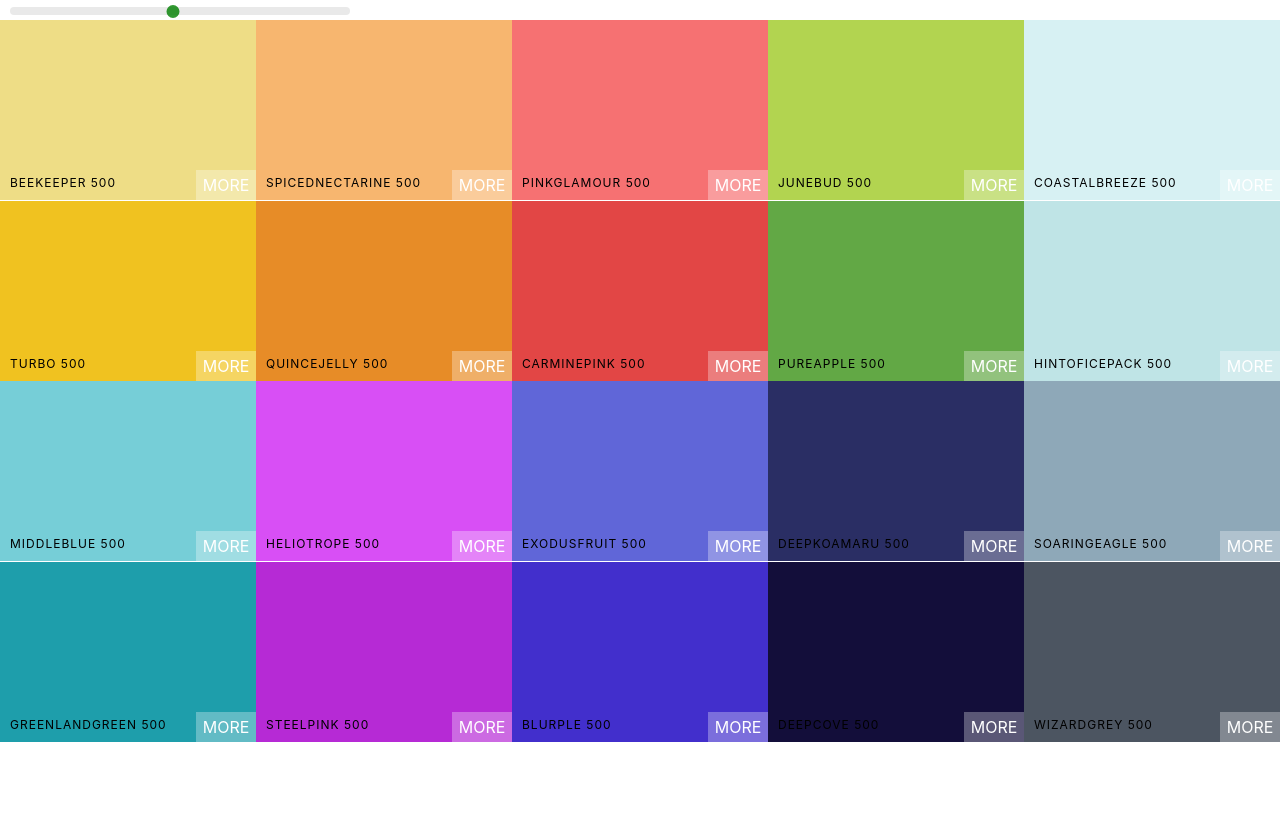
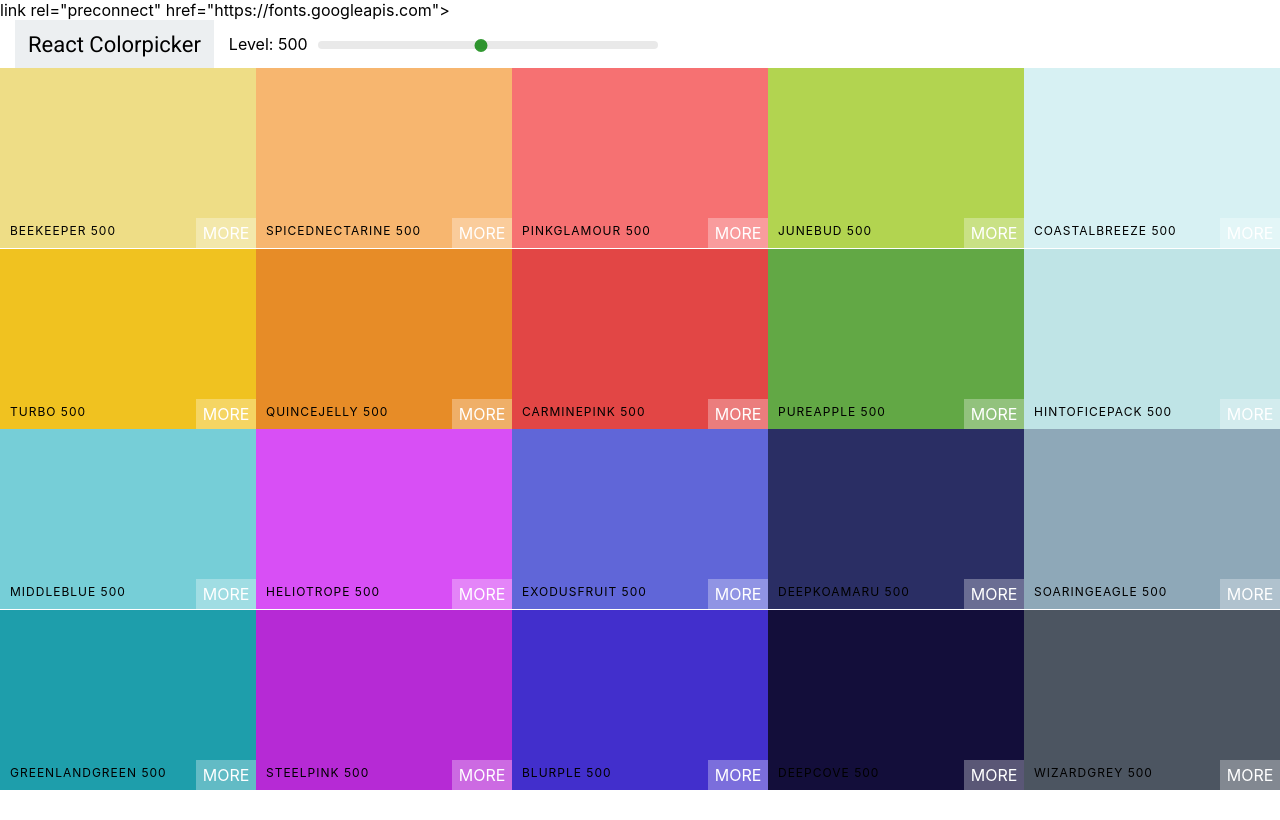
Before and after one commit to jorlar/Color_Palettes, a React (Create React App) app in the folder colors-app/: page / in a window 1280 px wide. Built offline with nearby package versions, Linux system fonts and the light colour scheme.

Commit message:
:art: Added Navbar and Font

```diff
--- a/colors-app/public/index.html
+++ b/colors-app/public/index.html
@@ -8,6 +8,12 @@
     <meta
       name="description"
       content="Web site created using create-react-app"
+    />
+    link rel="preconnect" href="https://fonts.googleapis.com">
+    <link rel="preconnect" href="https://fonts.gstatic.com" crossorigin />
+    <link
+      href="https://fonts.googleapis.com/css2?family=Roboto&display=swap"
+      rel="stylesheet"
     />
     <link rel="apple-touch-icon" href="%PUBLIC_URL%/logo192.png" />
     <!--
--- /dev/null
+++ b/colors-app/src/Navbar.css
@@ -0,0 +1,50 @@
+.Navbar {
+    display: flex;
+    align-items: center;
+    justify-content: flex-start;
+    height: 6vh;
+}
+
+.logo {
+    margin: 15px;
+    padding: 0 13px;
+    font-size: 22px;
+    background-color: #eceff1;
+    font-family: Roboto;
+    height: 100%;
+    display: flex;
+    align-items: center;
+}
+
+.logo a {
+    text-decoration: none;
+    color: black;
+}
+
+.slider {
+    width: 340px;
+    margin: 0 10px;
+    display: inline-block;
+}
+
+.rc-slider-track {
+    background-color: transparent;
+}
+
+.rc-slider-rail {
+    height: 8px;
+}
+
+.rc-slider-handle,
+.rc-slider-handle:focus,
+.rc-slider-handle:active,
+.rc-slider-handle:hover {
+    background-color: green;
+    outline: none;
+    border: 2px solid green;
+    box-shadow: none;
+    width: 13px;
+    height: 13px;
+    margin-left: -7px;
+    margin-top: -2px;
+}
--- a/colors-app/src/Palette.css
+++ b/colors-app/src/Palette.css
@@ -5,31 +5,3 @@
 .Palette-colors {
     height: 90%;
 }
-
-.slider {
-    width: 340px;
-    margin: 0 10px;
-    display: inline-block;
-}
-
-.rc-slider-track {
-    background-color: transparent;
-}
-
-.rc-slider-rail {
-    height: 8px;
-}
-
-.rc-slider-handle,
-.rc-slider-handle:focus,
-.rc-slider-handle:active,
-.rc-slider-handle:hover {
-    background-color: green;
-    outline: none;
-    border: 2px solid green;
-    box-shadow: none;
-    width: 13px;
-    height: 13px;
-    margin-left: -7px;
-    margin-top: -2px;
-}
--- a/colors-app/src/Palette.js
+++ b/colors-app/src/Palette.js
@@ -1,8 +1,9 @@
 import React, { Component } from "react";
 import ColorBox from "./ColorBox";
 import "rc-slider/assets/index.css";
+import Navbar from "./navbar";
 import "./Palette.css";
-import Slider from "rc-slider";
+
 
 
 export default class Palette extends Component {
@@ -22,15 +23,7 @@
     ));
     return (
       <div className="Palette">
-        <div className="slider">
-          <Slider
-            defaultValue={level}
-            min={100}
-            max={900}
-            step={100}
-            onAfterChange={this.changeLevel}
-          />
-        </div>
+       <Navbar level={level} changeLevel={this.changeLevel}/>
 
         <div className="Palette-colors">{colorBoxes}</div>
         {/*Footer*/}
--- /dev/null
+++ b/colors-app/src/navbar.js
@@ -0,0 +1,32 @@
+import React, { Component } from "react";
+import Slider from "rc-slider";
+import "rc-slider/assets/index.css";
+import "./Navbar.css"
+
+
+class Navbar extends Component {
+  render() {
+    const {level, changeLevel} = this.props
+    return (
+      <header className="Navbar">
+        <div className="logo">
+          <a href="#">React Colorpicker</a>
+        </div>
+        <div className="sliderContainer">
+        <span>Level: {level}</span>
+        <div className="slider">
+          <Slider
+            defaultValue={level}
+            min={100}
+            max={900}
+            step={100}
+            onAfterChange={changeLevel}
+          />
+        </div>
+        </div>
+
+      </header>
+    );
+  }
+}
+export default Navbar;
```
